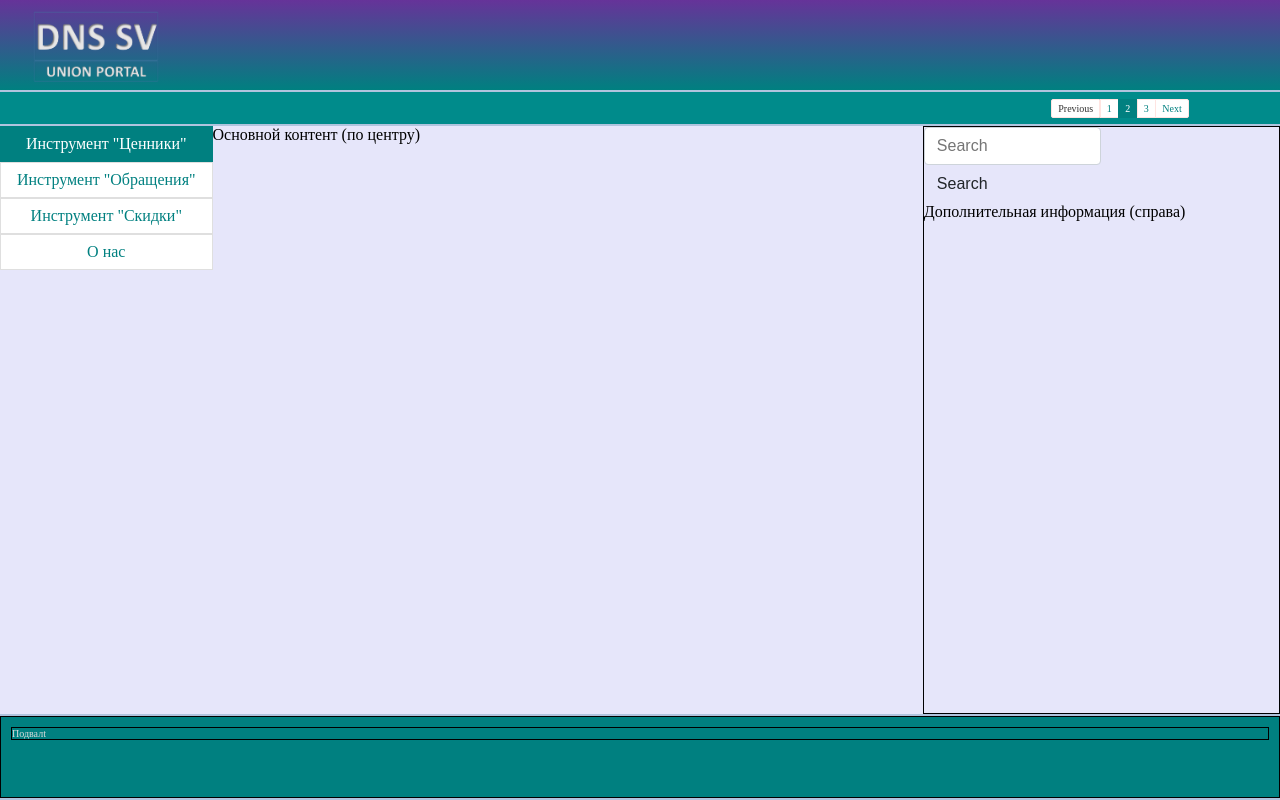
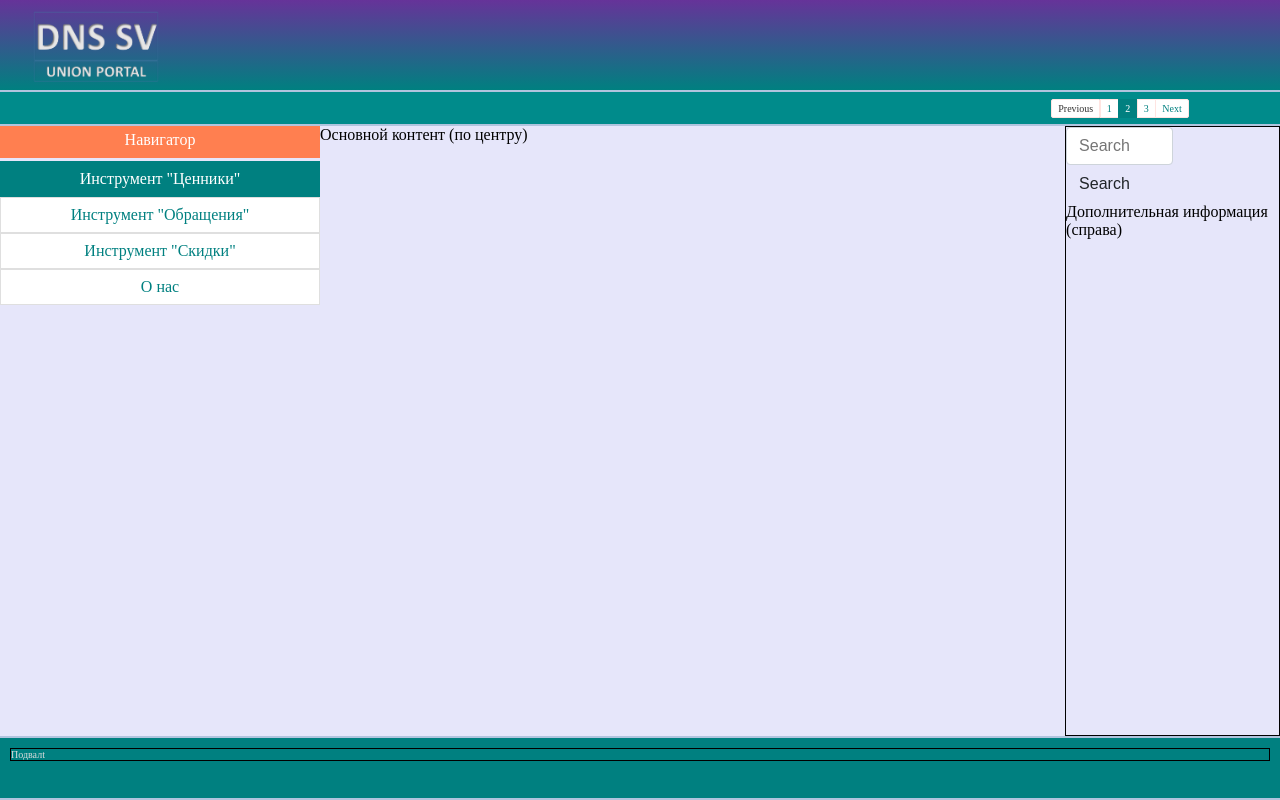
Before and after one commit to ArtemXYZ/union_portal_dns_sv, a Django app: page / in a window 1280 px wide. Run offline with Django 5.2, Linux system fonts and the light colour scheme.

Commit message:
5 commit: обновление CSS (настроен класс заголовках в основных секциях (nav, main, aside)).

```diff
--- a/portal_dns/static/css/carcass/aside.css
+++ b/portal_dns/static/css/carcass/aside.css
@@ -1,4 +1,4 @@
 aside {
-    flex: 1; /* Правая панель */
+    flex: 0.8; /* Правая панель */
     border: 1px solid black;
 }
--- a/portal_dns/static/css/carcass/footer.css
+++ b/portal_dns/static/css/carcass/footer.css
@@ -1,16 +1,12 @@
 footer {
     background: teal;
-    height: 60px;
-
-
-
+    height: 40px;
     margin: 2px 0; /* top | right | bottom | left */
 
   	color: #dbdbdb;
   	font-size: 10px;
     padding: 10px 10px;
 
-    border: 1px solid black;
 
 }
 
@@ -19,8 +15,9 @@ footer {
 border: 1px solid black;
 
 }
+
+
+
 /* border: 1px solid black;
-    flex: 0 0 auto;
-        display: block;
-        display: grid;
+
 */
--- a/portal_dns/static/css/carcass/left_navigation.css
+++ b/portal_dns/static/css/carcass/left_navigation.css
@@ -1,30 +1,21 @@
-:root {
-    --bs-body-font-weight: 400;
-    --bs-body-line-height: 1.5;
+
+/*  Левая панель (левый навигатор) */
+nav {
+    flex: 0.8;
+    margin: 0 0 0 0;
+
+
+    min-width: 320px;
 }
 
-.list-group {
-    display: flex;
-    flex-direction: column; /* Вертикальное направление */
-    padding-left: 0;
-    margin: 0;
-    list-style: none; /* Убираем маркеры списка */
-}
 
-.list-group-item {
-    padding: 0.5rem 1rem;
-    text-decoration: none;
-    color: teal;
-    border: 1px solid rgba(0, 0, 0, 0.125); /* Лёгкая граница */
-    background-color: #fff;
-    font-size: 1rem;
-    text-align: center; /* Центрируем текст */
-    width: 100%; /* Элемент занимает всю ширину контейнера */
-    box-sizing: border-box; /* Учитываем границы и отступы */
-}
 
-.list-group-item.active {
-    color: #fff;
-    border-color: teal;
+
+/* ==========================
     background-color: teal;
-}
+
+    margin: 2px 0px 2px 0px; /* top | right | bottom | left
+    flex: 0.8;
+        display: flex;
+            border: 1px solid blac
+*/
--- /dev/null
+++ b/portal_dns/static/css/carcass/main_container.css
@@ -0,0 +1,6 @@
+main {
+    height: 100%;
+    flex: 2.8; /* Центральный контент */
+        display: flex;
+    /*border:  1px solid black; */
+}
--- a/portal_dns/static/css/carcass/site_container.css
+++ b/portal_dns/static/css/carcass/site_container.css
@@ -1,4 +1,4 @@
-.site_container {
+.site-container {
     background-color: #B0C4DE; /* #6A5ACD #9370DB #B0C4DE*/
     box-sizing: border-box; /* Включаем отступы внутрь элемента */
 
--- a/portal_dns/static/css/carcass/top_navigation.css
+++ b/portal_dns/static/css/carcass/top_navigation.css
@@ -1,5 +1,5 @@
 
-.top_nav_container {
+.top-nav-container {
     display: flex;
     flex-direction: row;
 
@@ -15,7 +15,7 @@
 
 }
 
-.top_nav-left-path { /* Правая часть шапки */
+.top-nav-left-path { /* Правая часть шапки */
     /* border: 1px solid black; */
     flex: 0.5;
     display: flex;
@@ -25,7 +25,7 @@
 
 }
 
-.top_nav-center-path { /* Правая часть шапки */
+.top-nav-center-path { /* Правая часть шапки */
       /* border: 1px solid black; */
     flex: 1;
     display: flex;
@@ -34,7 +34,7 @@
 
 }
 
-.top_nav-right-path { /* Правая часть шапки */
+.top-nav-right-path { /* Правая часть шапки */
     flex: 0.5;
     display: flex;
     justify-content: center; /* Центрирование содержимого по горизонтали */
--- a/portal_dns/static/css/elements/list-group.css
+++ b/portal_dns/static/css/elements/list-group.css
@@ -1,64 +1,29 @@
-:root {
-    --bs-body-font-weight: 400;
-    --bs-body-line-height: 1.5;
+
+.list-group {
+    display: flex;
+    flex-direction: column; /* Вертикальное направление */
+    padding-left: 0;
+    margin: 0;
+    list-style: none; /* Убираем маркеры списка */
 }
 
-/* Список ссылок (карта сайта) */
-.list-group {
-    border: 1px solid black;
-    display: flex;
-    height: 100%;
-
-/*width: auto; */
-    flex-direction: row;
-    padding-left: 0;
-    border-top-width: 0px;
-    border-width: 0 0 0 0px;
-    -webkit-box-orient: vertical;
-    -webkit-box-direction: normal;
-    -webkit-flex-direction: column;
+.list-group-item {
+    padding: 0.5rem 1rem;
+    text-decoration: none;
+    color: teal;
+    border: 1px solid rgba(0, 0, 0, 0.125); /* Лёгкая граница */
+    background-color: #fff;
+    font-size: 1rem;
+    text-align: center; /* Центрируем текст */
+    width: 100%; /* Элемент занимает всю ширину контейнера */
+    box-sizing: border-box; /* Учитываем границы и отступы */
 }
 
-/* Ссылки */
-.list-group-item {
-    border-top-width: 0;
-    position: relative;
-    display: block;
-    padding: .5rem 1rem;
-    padding-top: 0.5rem;
-    padding-right: 1rem;
-    padding-bottom: 0.5rem;
-    padding-left: 1rem;
-    text-decoration: none;
-    color: teal;  /*#212529*/
-    border: 1px solid rgba(0, 0, 0, .125);
-    background-color: #fff;
-
-    border-top-left-radius: inherit;
-    border-top-right-radius: inherit;
-    pointer-events: auto;
-    font-size: 1rem;
-
+.list-group-item.active {
+    color: #fff;
+    border-color: teal;
+    background-color: teal;
 }
-
-/* Активная ссылка */
-.list-group-item.active {
-    z-index: 1;
-    color: #fff;
-    border-color: teal;  /* #333 #E6E6FA */
-    background-color: teal;
-    pointer-events: auto;
-}
-
-li {
-    text-align: -webkit-match-parent;
-    unicode-bidi: isolate;
-}
-
-ul {
-    list-style-type: disc;
-}
-
 
  /* ------------- Анимация при наведении на элементы */
 .list-group-item:hover,
@@ -76,13 +41,3 @@ ul {
     text-align: inherit;
     color: #495057;
 }
-
-.row {
-    display: flex;
-    margin-top: calc(var(--bs-gutter-y)* -1);
-    margin-right: calc(var(--bs-gutter-x)* -.5);
-    margin-left: calc(var(--bs-gutter-x)* -.5);
-
-
-    flex-wrap: wrap;
-}
--- a/portal_dns/static/css/main_style.css
+++ b/portal_dns/static/css/main_style.css
@@ -4,8 +4,10 @@
 
 
 @import url('./carcass/site_container.css');
+@import url('./carcass/main_container.css');
 @import url('./carcass/aside.css');
 @import url('./carcass/footer.css');
+
 
 @import url('./elements/pagination_min.css');
 @import url('./elements/searcher.css');
@@ -22,7 +24,6 @@ body {
     height: 100%;
 }
 
-
 /* Главный контейнер тела страницы (без шапки, навигатора и подвала) */
 .content {
     background-color: #E6E6FA;  /* #6A5ACD #9370DB #B0C4DE  #FF7F50 */
@@ -33,12 +34,19 @@ body {
 
 }
 
-main {
-height: 100%;
-    flex: 2; /* Центральный контент */
-    /*border:  1px solid black; */
+
+/*  Контейнер под заголовок в колонках .content  */
+.column-header {
+    background-color: #FF7F50;
+    margin: 0px 0 3px 0;
+    height: 32px;
+    box-sizing: border-box; /* Включаем отступы внутрь элемента */
+    padding: 5px;
+    font-size: 1rem;
+    color: #fff;
+    text-align: center; /* Центрируем текст */
+
 }
-
 
 
 
@@ -49,5 +57,6 @@ height: 100%;
 	padding: 0;
 }
     /*border:  1px solid black;
-
+    border: 0 0 2px 0 solid black;
+    border:  1px solid black;
 */
--- a/portal_dns/templates/index.html
+++ b/portal_dns/templates/index.html
@@ -10,7 +10,7 @@
 </head>
     <body>
 
-        <div class="site_container"> <!-- контейнер  -->
+        <div class="site-container"> <!-- контейнер  -->
 
             <header class="site-header"> <!-- Шапка -->
                 <div class="header-left"> <!-- Левая часть -->
@@ -26,14 +26,14 @@
                 </div>
             </header>
 
-            <div class="top_nav_container">
-                 <div class="top_nav-left-path ">
+            <div class="top-nav-container">
+                 <div class="top-nav-left-path ">
 
                  </div>
-                 <div class="top_nav-center-path">
+                 <div class="top-nav-center-path">
 
                  </div>
-                 <div class="top_nav-right-path">
+                 <div class="top-nav-right-path">
                     <ul class="pagination">
 
                         <li class="page-item disabled">
@@ -58,12 +58,15 @@
             <div class="content"> <!-- Главный контейнер тела страницы (без шапки, навигатора и подвала)-->
 
                     <nav>
+                        <div class="column-header">
+                            Навигатор
+                        </div>
 
                         <ul class="list-group">  <!-- Список ссылок (карта сайта) -->
-                        <li class="list-group-item active" aria-current="true">Инструмент "Ценники"</li>
-                        <li class="list-group-item">Инструмент "Обращения"</li>
-                        <li class="list-group-item">Инструмент "Скидки"</li>
-                        <li class="list-group-item">О нас</li>
+                            <li class="list-group-item active" aria-current="true">Инструмент "Ценники"</li>
+                            <li class="list-group-item">Инструмент "Обращения"</li>
+                            <li class="list-group-item">Инструмент "Скидки"</li>
+                            <li class="list-group-item">О нас</li>
                         </ul>
 
                     </nav>
@@ -84,7 +87,6 @@
             <footer>
 
                 <div class="footer-group">
-
                             Подвалt
                 </div>
 
```
Also changed, not shown: portal_dns/old/0.css (added, +122 -0 lines), portal_dns/old/pagination_max.css (renamed from portal_dns/static/css/elements/pagination_max.css), 1 other file.
